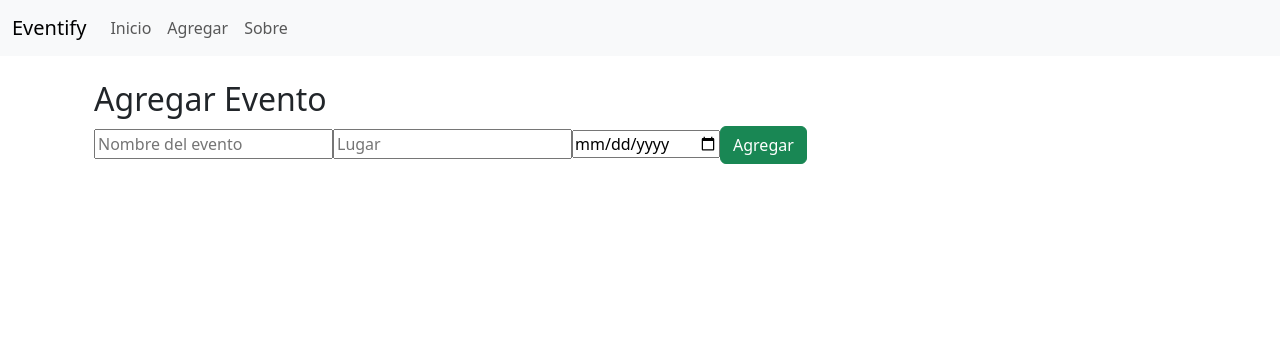
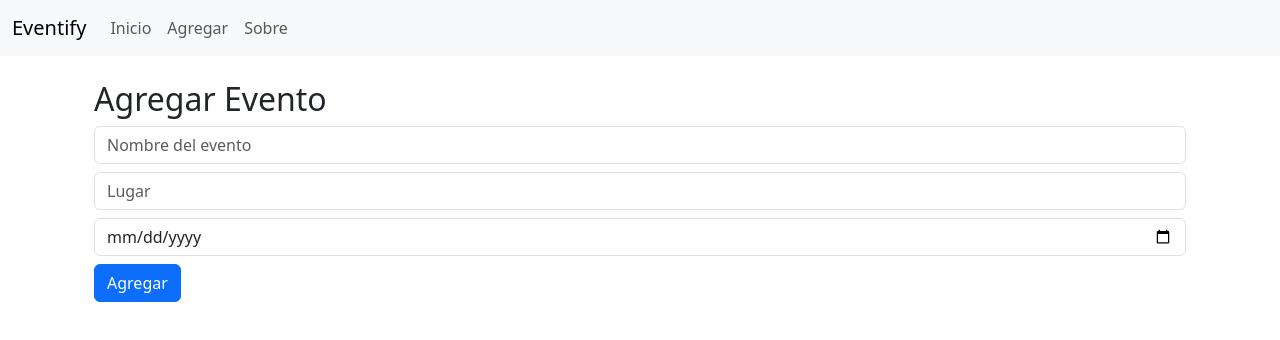
Before and after one commit to mjsalinas/PrimerExamenWeb, a React (Vite) app: page /agregar in a window 1280 px wide. Shown: the top 340 px of the page. Built offline with nearby package versions, Linux system fonts and the light colour scheme.

Commit message:
Formularios y validaciones

```diff
--- a/src/AgregarEvento.js
+++ b/src/AgregarEvento.js
@@ -1,27 +1,68 @@
 import React, { useState } from "react";
 
 function AgregarEvento() {
+  const [formulario, setFormulario] = useState({
+    nombre: '',
+    lugar: '',
+    fecha: ''
+  });
+
   const [mensaje, setMensaje] = useState("");
+  const [error, setError] = useState("");
 
-
-   const handleOnChange = (e) => {
-    const { name, value } = e.target;
-    setEvento(prev => ({ ...prev, [name]: value }));
+  const handleOnChange = (e) => {
+    setFormulario({ ...formulario, [e.target.name]: e.target.value });
   };
 
-  const enviarFormulario = (e) => {
-    console.log("Evento agregado");
+  const handleOnSubmit = (e) => {
+    e.preventDefault();
+
+    // aqui se va comprobar si el formulario está vacío
+    if (!formulario.nombre || !formulario.lugar || !formulario.fecha) {
+      setError("Por favor, complete todos los campos.");
+      setMensaje("");
+      return;
+    }
+
+    // Si todo va bien
+    setError("");
+    console.log("Evento capturado:", formulario);
+    setMensaje("Evento agregado con éxito.");
   };
 
   return (
-    <div className="container">
+    <div className="container mt-4">
       <h2>Agregar Evento</h2>
-      <form onClick={enviarFormulario}>
-        <input type="text" name="" placeholder="Nombre del evento" />
-        <input type="text" name="" placeholder="Lugar" />
-        <input type="date" name="" placeholder="Fecha" />
-        <button type="button" className="btn btn-success">Agregar</button>
+
+      <form onSubmit={handleOnSubmit}>
+        <input
+          type="text"
+          name="nombre"
+          placeholder="Nombre del evento"
+          value={formulario.nombre}
+          onChange={handleOnChange}
+          className="form-control mb-2"
+        />
+        <input
+          type="text"
+          name="lugar"
+          placeholder="Lugar"
+          value={formulario.lugar}
+          onChange={handleOnChange}
+          className="form-control mb-2"
+        />
+        <input
+          type="date"
+          name="fecha"
+          value={formulario.fecha}
+          onChange={handleOnChange}
+          className="form-control mb-2"
+        />
+        <button className="btn btn-primary">Agregar</button>
       </form>
+
+      {error && <div className="alert alert-danger mt-3">{error}</div>}
+      {mensaje && <div className="alert alert-success mt-3">{mensaje}</div>}
     </div>
   );
 }
```
